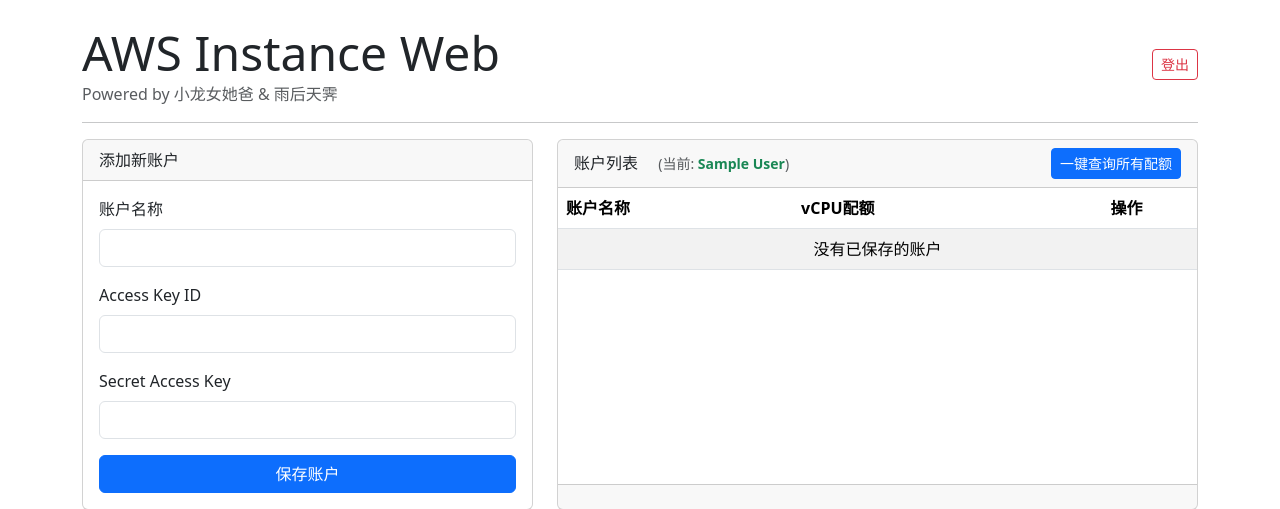
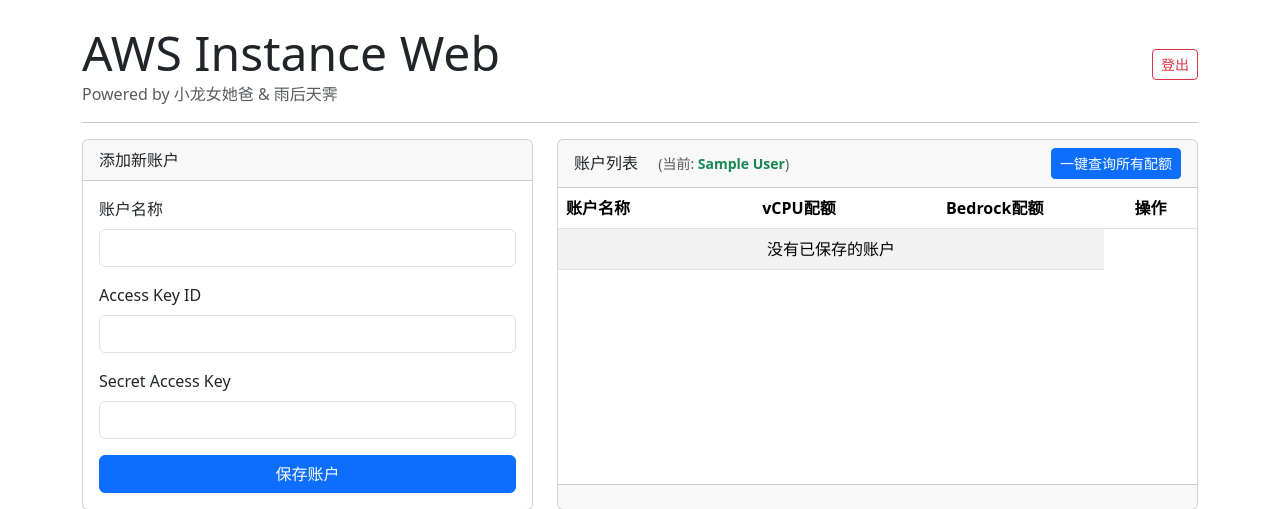
Before and after one commit to SIJULY/aws, a Flask app: page / in a window 1280 px wide. Shown: the top 509 px of the page. Run offline with Flask 3, Linux system fonts and the light colour scheme; the visitor is signed in with stand-in values (Sample User, id 1); data that the repository does not hold is empty.

Commit message:
Update index.html

```diff
--- a/templates/index.html
+++ b/templates/index.html
@@ -62,19 +62,20 @@
                                 <thead>
                                     <tr>
                                         <th>账户名称</th>
-                                        <th>vCPU配额</th>
+                                        <th class="text-center">vCPU配额</th>
+                                        <th class="text-center">Bedrock配额</th>
                                         <th class="text-center">操作</th>
                                     </tr>
                                 </thead>
                                 <tbody id="accountList">
-                                    <tr><td colspan="3" class="text-center text-muted">正在加载...</td></tr>
+                                    <tr><td colspan="4" class="text-center text-muted">正在加载...</td></tr>
                                 </tbody>
                             </table>
                         </div>
                     </div>
                     <div class="card-footer d-flex justify-content-center pt-3 pb-2">
                         <nav id="pagination-nav">
-                            </nav>
+                        </nav>
                     </div>
                 </div>
             </div>
```
